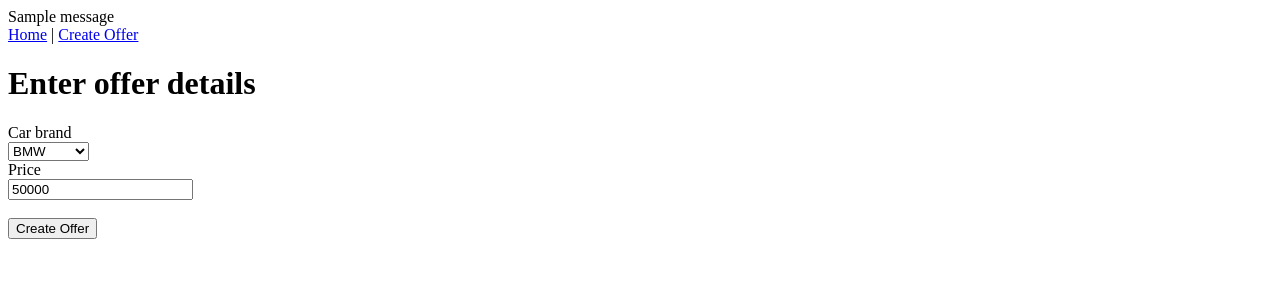
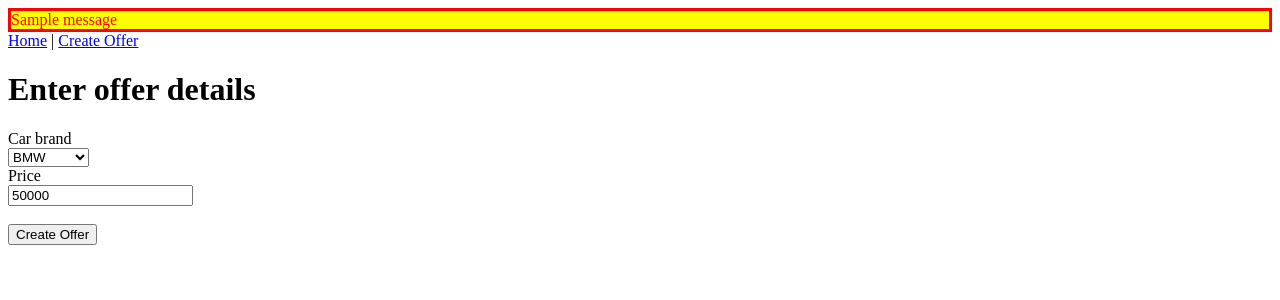
Before and after one commit to rajkonkret/BootCamp-11-10-2025-WEB, a Flask app: page /create_offer in a window 1280 px wide. Shown: the top 300 px of the page. Run offline with Flask 3, Linux system fonts and the light colour scheme; one stand-in notice (Sample message) is shown.

Commit message:
[16 23] update web3_flask/flask_zad3 add jinja

```diff
--- a/web3_flask/flask_zad4/templates/base.html
+++ b/web3_flask/flask_zad4/templates/base.html
@@ -8,7 +8,7 @@
 </head>
 <body>
 {% for message in get_flashed_messages() %}
-    <div>{{ message }}</div>
+    <div style="color:red; border-style: solid; background-color: yellow;">{{ message }}</div>
 {% endfor %}
 
 {% include "menu.html" %}
```
